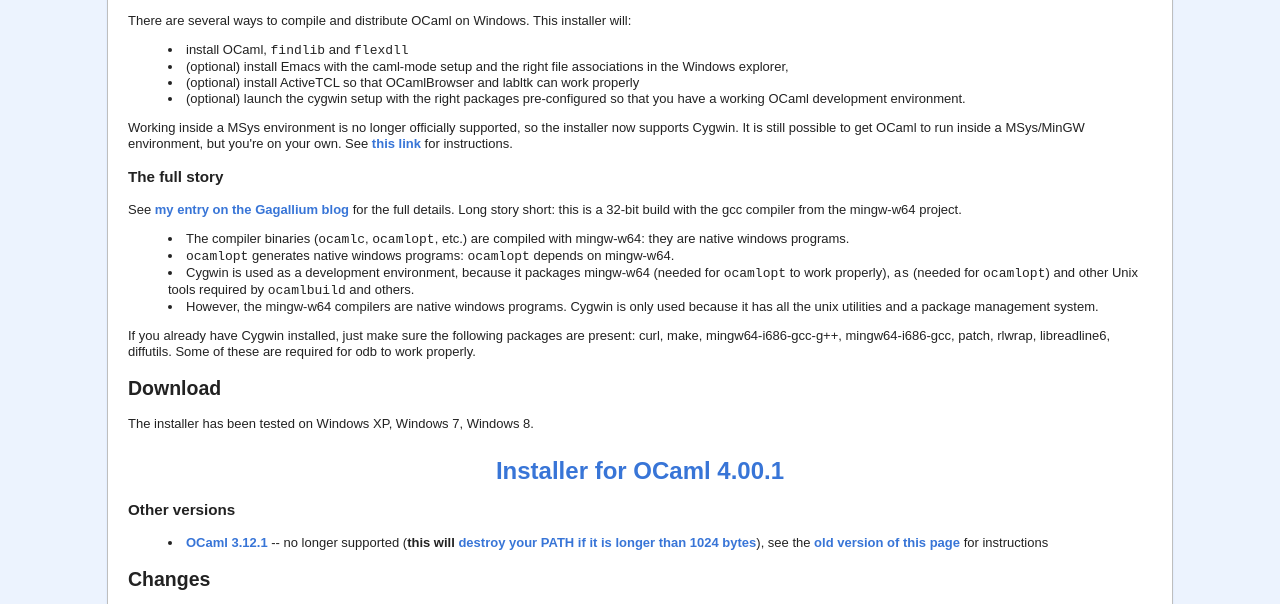
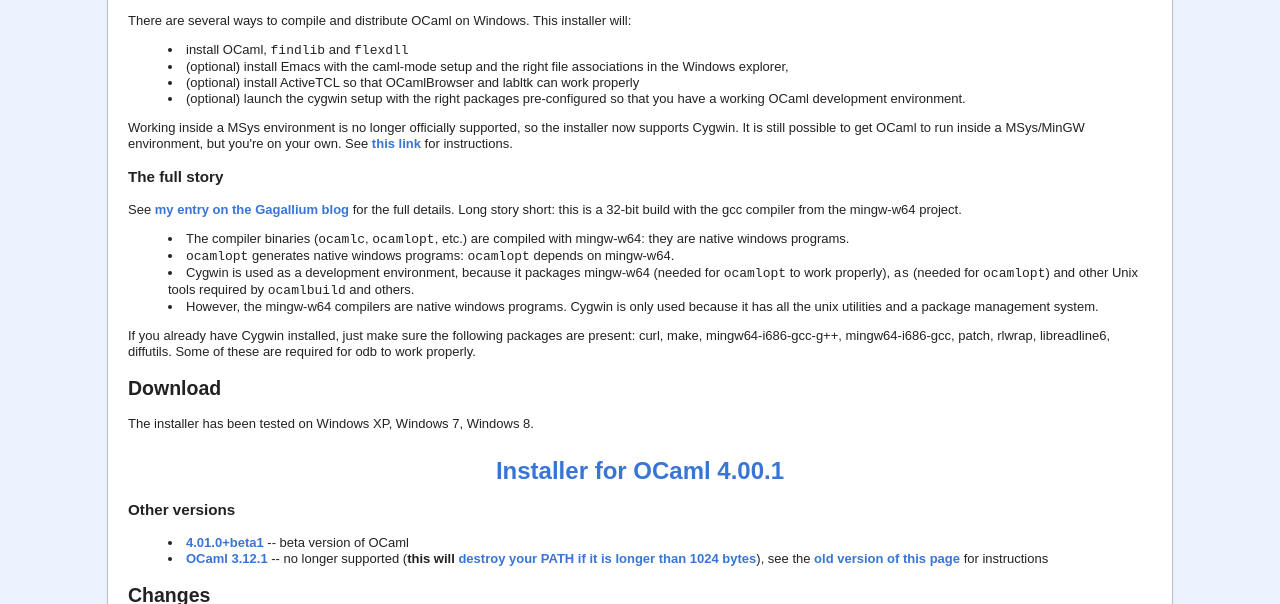
Before and after one commit to protz/ocaml-installer, a plain HTML site: page index.html in a window 1280 px wide. Shown: the part 168-772 px from the top of the page. Drawn offline with nearby package versions, Linux system fonts and the light colour scheme; a script that the page names is missing.

Commit message:
Update links.

```diff
--- a/index.html
+++ b/index.html
@@ -96,12 +96,16 @@
         </p>
         <div class="myEyesHurt">
           <a
-            href="http://gallium.inria.fr/~protzenk/caml-installer/ocaml-4.00.1-i686-mingw64.exe">
+            href="http://gallium.inria.fr/~protzenk/caml-installer/ocaml-4.00.1-i686-mingw64-installer3.exe">
             Installer for OCaml 4.00.1
           </a>
         </div>
         <h3>Other versions</h3>
         <ul>
+          <li><a
+            href="http://yquem.inria.fr/~protzenk/caml-installer/ocaml-4.01.0+beta1-i686-mingw64-installer3.exe">
+            4.01.0+beta1
+          </a> -- beta version of OCaml
           <li><a
               href="http://gallium.inria.fr/~protzenk/caml-installer/ocaml-3.12.1-mingw32.exe">OCaml
               3.12.1</a> -- no longer supported (<strong>this will <a
```
